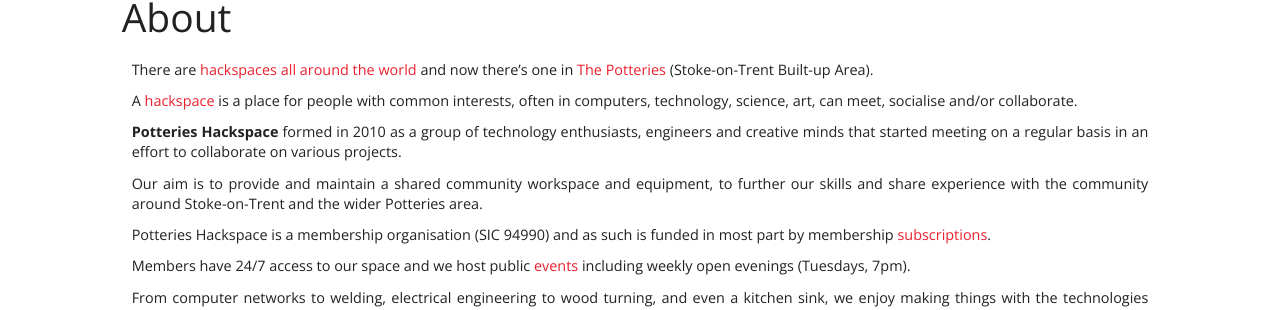
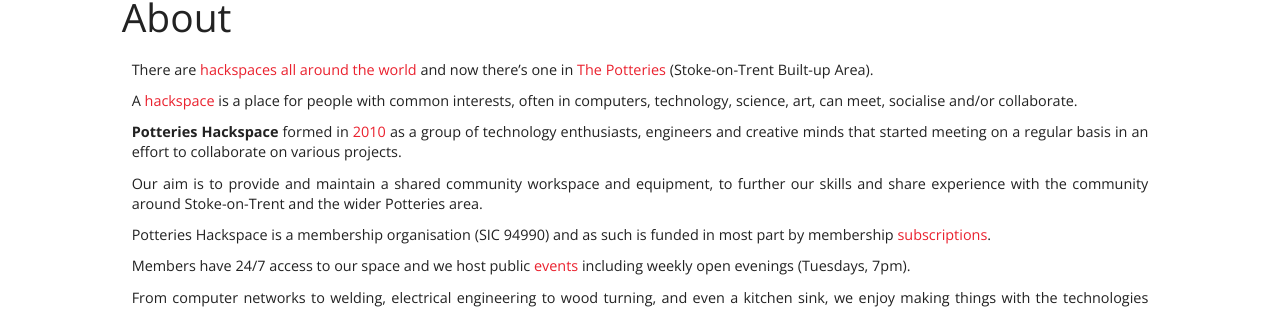
Before and after one commit to PotteriesHackspace/potterieshackspace.github.com, a Jekyll site: the page built from about.md, in a window 1280 px wide and 1147 px high. Shown: the part 307-617 px from the top of the window. Built offline with Jekyll 4.4.1, drawn with Linux system fonts in a browser that asks for light colours; nearby versions of some CDN libraries; comment, search, counter and statistics services are not loaded; some of the changed lines change nothing that is shown.

Commit message:
add 2010 link

```diff
--- a/about.md
+++ b/about.md
@@ -10,7 +10,7 @@
 
 A [hackspace](https://en.wikipedia.org/wiki/Hackerspace) is a place for people with common interests, often in computers, technology, science, art, can meet, socialise and/or collaborate.
 
-**Potteries Hackspace** formed in 2010 as a group of technology enthusiasts, engineers and creative minds that started meeting on a regular basis in an effort to collaborate on various projects.
+**Potteries Hackspace** formed in [2010](https://nwhackspace.wordpress.com/2010/05/05/a-hackspace-for-the-potteries/) as a group of technology enthusiasts, engineers and creative minds that started meeting on a regular basis in an effort to collaborate on various projects.
 
 Our aim is to provide and maintain a shared community workspace and equipment, to further our skills and share experience with the community around Stoke-on-Trent and the wider Potteries area.
 
```
